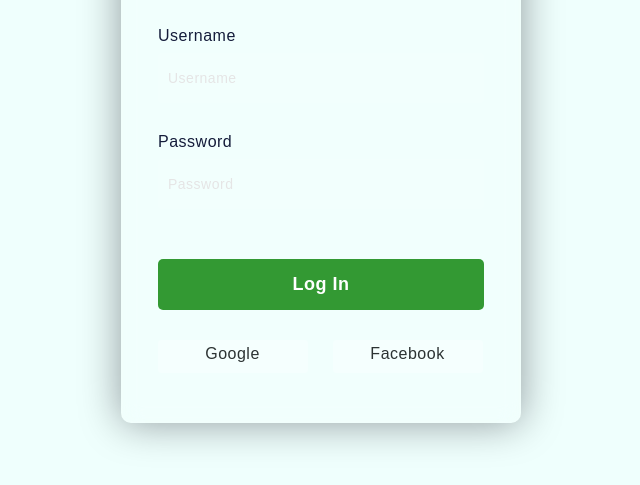
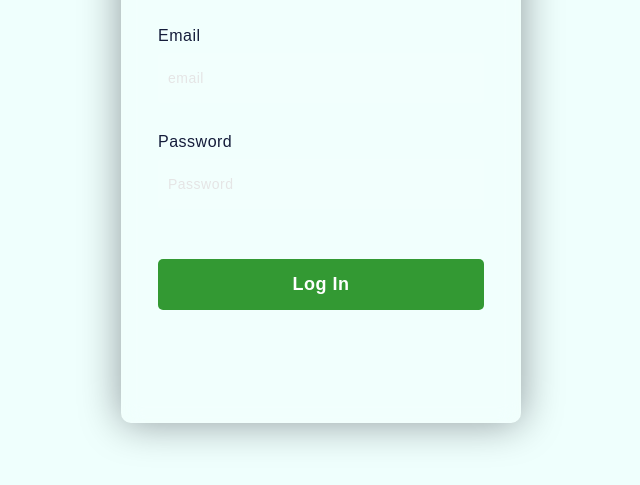
Before and after one commit to Tanmaytoshy/career-dendrogram-, a website: page pages/login.html in a window 1280 px wide. Shown: the part 237-722 px from the top of the page, without its empty margins (319-959 px from the left). Drawn offline with Linux system fonts and the light colour scheme.

Commit message:
updated login page

```diff
--- a/apis/login.js
+++ b/apis/login.js
@@ -36,9 +36,10 @@ router
                 res.redirect(301, "/home");
             } else {
                 res.clearCookie("token");
-                res.redirect(301, "/login");
+                res.redirect(301, "/");
             }
         } else {
+            console.log("req api :", req.body.email, req.body.password);
             func.check(req.body.email, req.body.password).then(
                 (value) => {
                     if (value === false) {
--- a/pages/login.html
+++ b/pages/login.html
@@ -14,17 +14,13 @@
     <form id="reg-form">
         <h3><b>Login Here</b></h3>
 
-        <label for="username">Username</label>
-        <input type="text" placeholder="Username" id="username">
+        <label for="email">Email</label>
+        <input type="email" placeholder="email" id="email">
 
         <label for="password">Password</label>
         <input type="password" placeholder="Password" id="password">
 
         <button id="submit">Log In</button>
-        <div class="social">
-            <div class="go"><i class="fab fa-google"></i> Google</div>
-            <div class="fb"><i class="fab fa-facebook"></i> Facebook</div>
-        </div>
     </form>
 </body>
 <script>
@@ -33,7 +29,7 @@
 
     async function reg(event) {
         event.preventDefault();
-            const username = document.getElementById("username").value
+        const username = document.getElementById("email").value
         const password = document.getElementById("password").value
         var d = new Date();
 
@@ -53,7 +49,6 @@
         var val = document.getElementById("container").innerHTML
         document.getElementById("container").innerHTML = val + " " + username
     }
-
 </script>
 
 </html>
```
Lines whose indentation alone changed are shown as unchanged.
